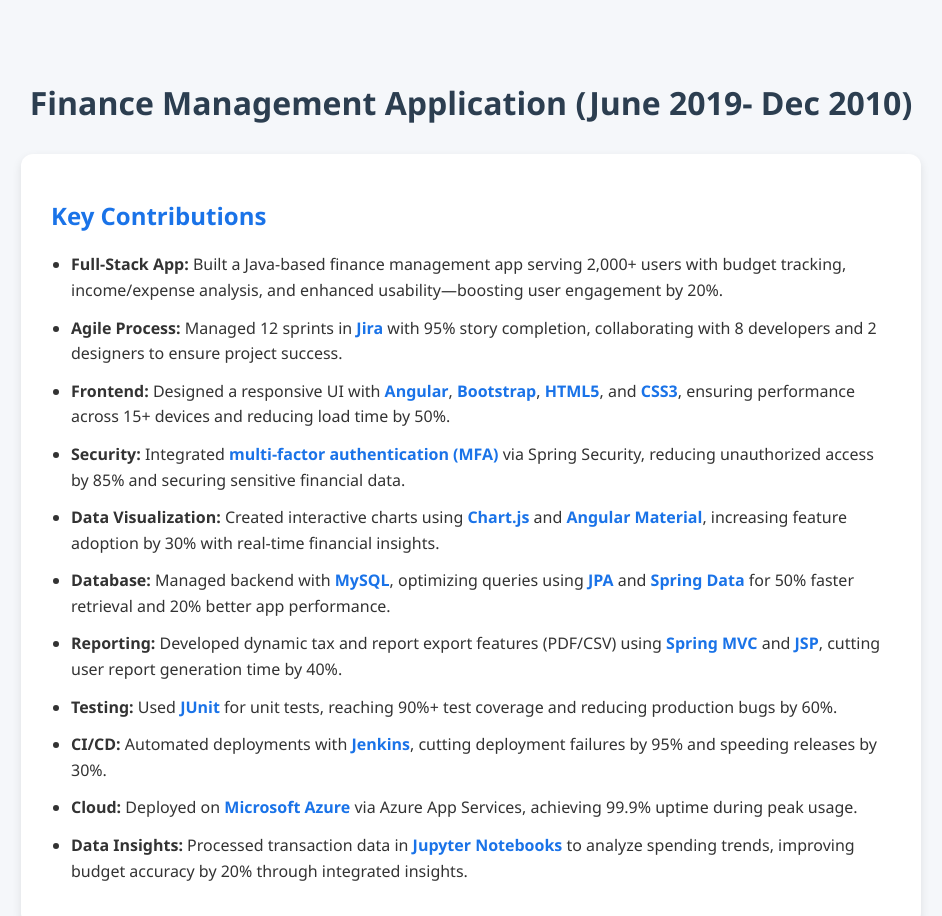
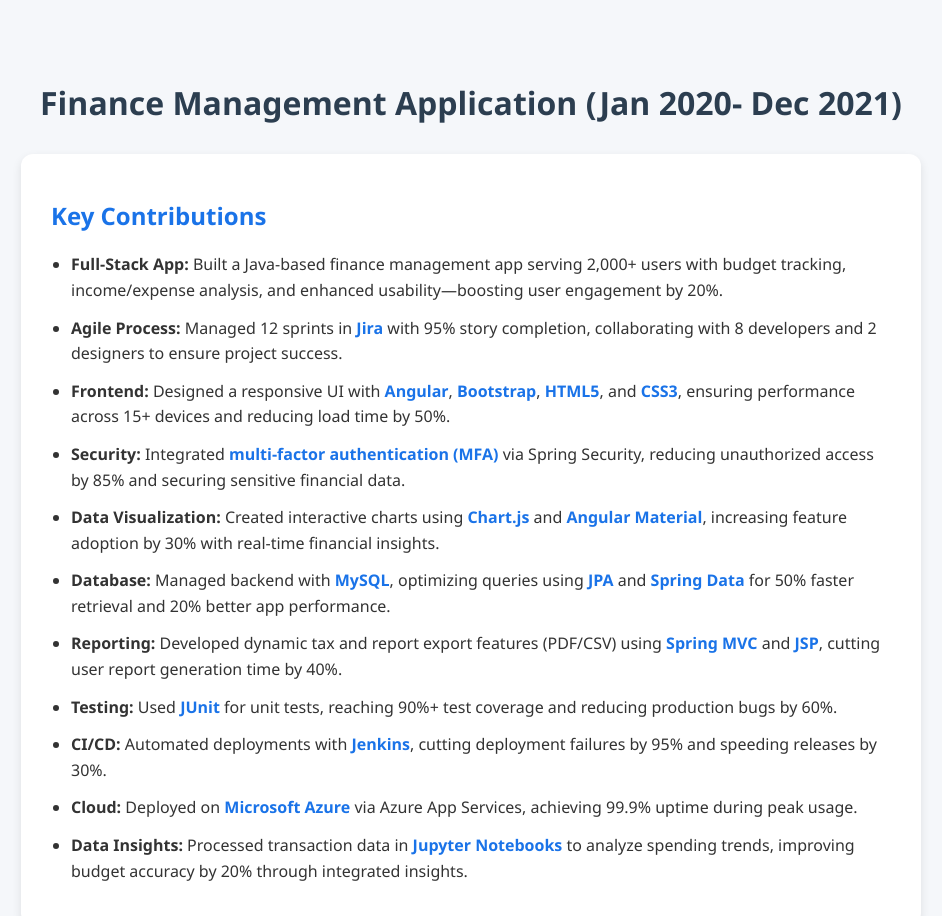
Before and after one commit to nizamhimani/portfolio, a plain HTML site: page msn.html in a window 1280 px wide. Shown: the top 916 px of the page, without its empty margins (169-1111 px from the left). Drawn offline with Linux system fonts and the light colour scheme.

Commit message:
Update msn.html

```diff
--- a/msn.html
+++ b/msn.html
@@ -51,7 +51,7 @@
 </head>
 <body>
   <div class="container">
-    <h1>Finance Management Application (June 2019- Dec 2010)</h1>
+    <h1>Finance Management Application (Jan 2020- Dec 2021)</h1>
 
     <div class="project-card">
       <h2>Key Contributions</h2>
```
